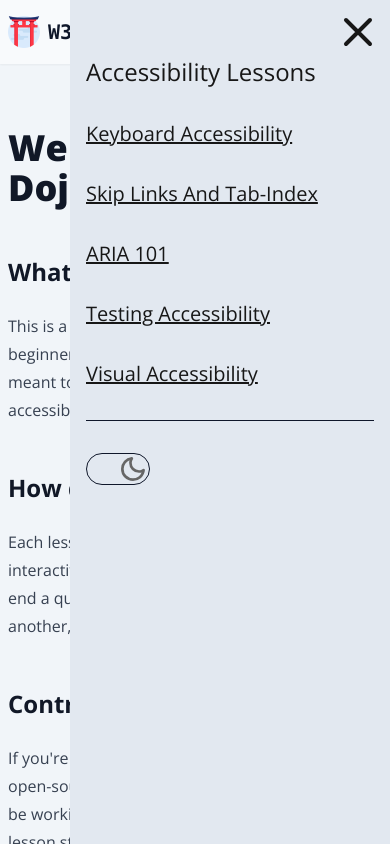
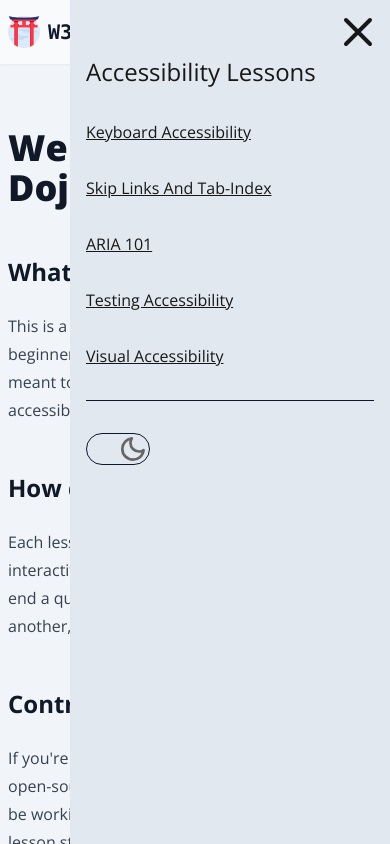
Before and after one commit to joayo13/w3bdojo, a SvelteKit app: page / in a window 390 px wide. Both pictures are taken after a click on the button "hamburger". Shown: the top 844 px of the page. Built offline with nearby package versions, Linux system fonts and the light colour scheme.

Commit message:
reduced size of menu links on mobile

```diff
--- a/src/routes/+layout.svelte
+++ b/src/routes/+layout.svelte
@@ -121,7 +121,7 @@
 			</svg>
 		</button>
 		<h2 class="mt-14 text-2xl" id="lessons-header">Accessibility Lessons</h2>
-		<ul class="mt-8 flex flex-col gap-8 text-xl">
+		<ul class="mt-8 flex flex-col gap-8">
 			<li>
 				<a onclick={toggleMobileNavLinks} href="/lessons/lesson-1">Keyboard Accessibility</a>
 			</li>
```
